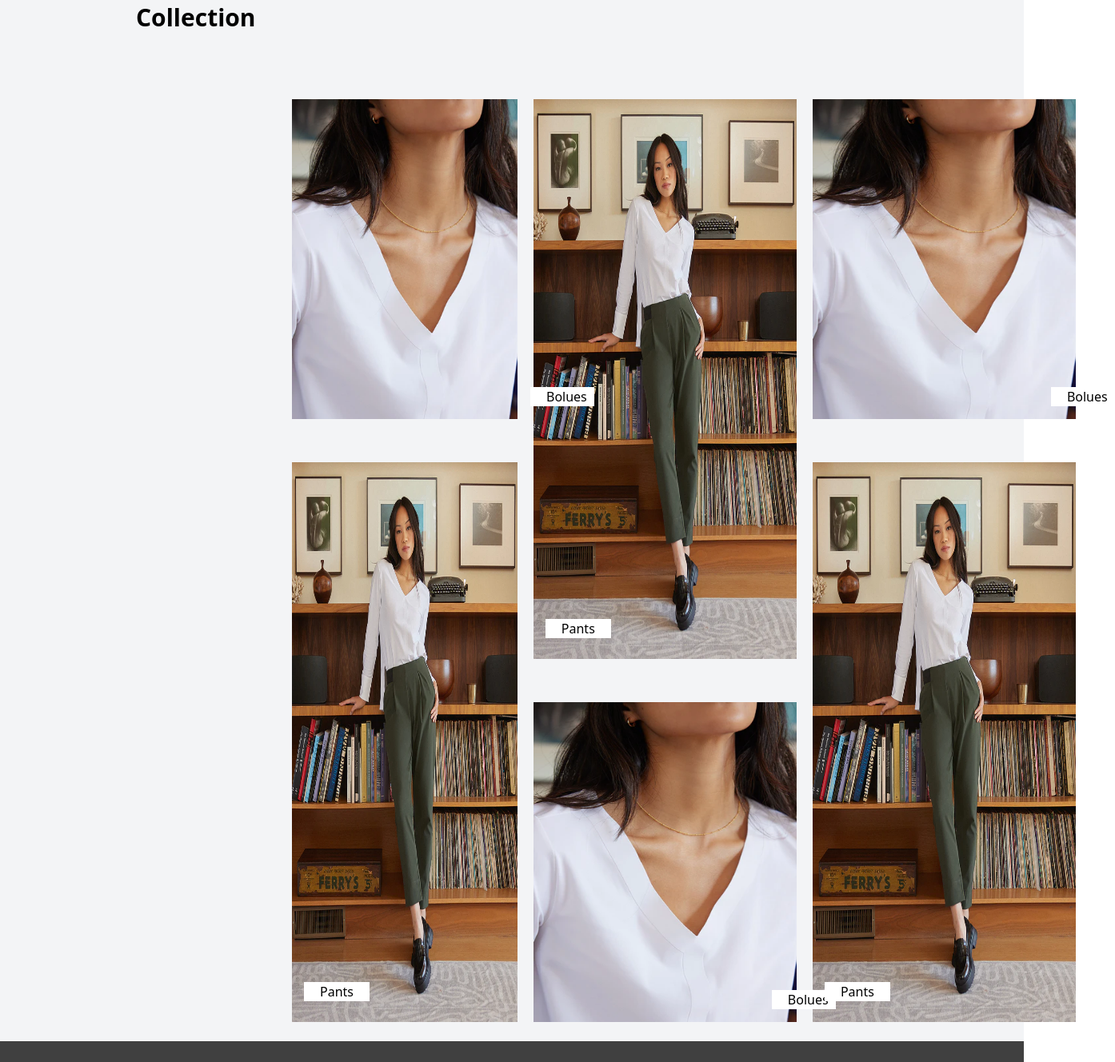
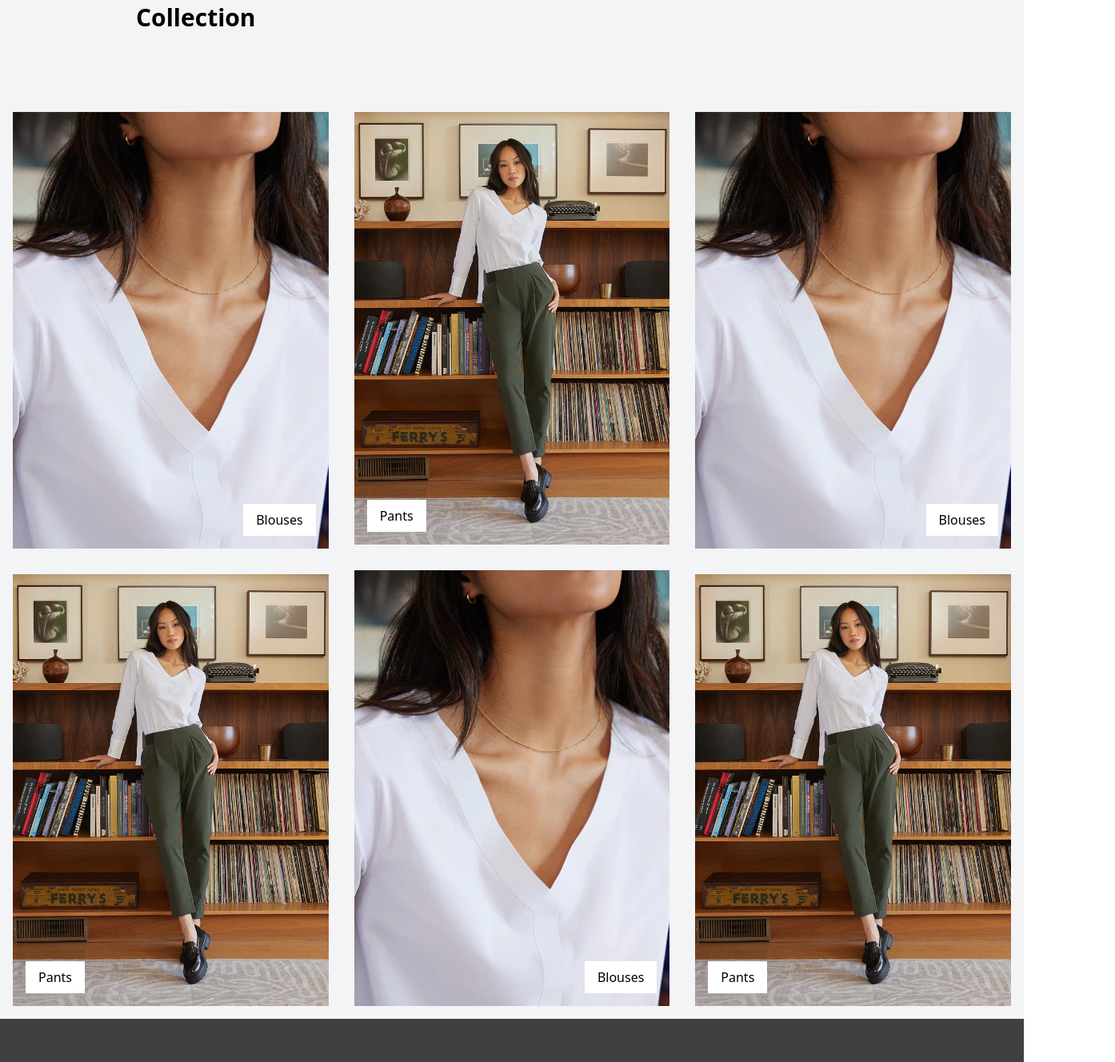
Before and after one commit to caiobrotzki/Modimal, a React (Vite) app: page / in a window 1280 px wide. Shown: the part 1640-2968 px from the top of the page at 80% size, 1394 px wide, since content can reach past the window. Built offline with nearby package versions, Linux system fonts and the light colour scheme.

Commit message:
Refactor Collection component layout and improve image accessibility

```diff
--- a/src/pages/features/home/collecition.tsx
+++ b/src/pages/features/home/collecition.tsx
@@ -4,70 +4,84 @@ import Img2 from "../../../assets/img/637d8076f450d0748072279f5cc2048f.png";
 
 function Collection() {
   return (
-    <div className="flex w-full items-center ml-[65px]">
-      <div>
-        <ul className="ml-[100px]">
-          <li className="ml-[200px] mb-[30px]">
+    <div className="w-full p-4">
+      <div className="grid grid-cols-1 md:grid-cols-2 lg:grid-cols-3 gap-8">
+        <div className="flex flex-col gap-8">
+          <div className="relative">
             <img
               src={Img2}
-              alt=""
-              className="h-[400px]
-              w-[400px]"
+              alt="Blouse"
+              className="w-full h-auto object-cover"
             />
             <Button
-              className="relative left-[298px] bg-white w-[80px] bottom-[40px] pl-[20px] pr-[20px]"
-              title="Bolues"
+              className="absolute bottom-4 right-4 bg-white px-4 py-2"
+              title="Blouses"
             />
-          </li>
-          <li className="ml-[200px] ">
-            <img className="w-[400px] h-[700px]" src={Img1} alt="" />
+          </div>
+          <div className="relative">
+            <img
+              src={Img1}
+              alt="Pants"
+              className="w-full h-auto object-cover"
+            />
             <Button
-              className="relative bottom-[50px] bg-white pl-[20px] pr-[20px] ml-[15px]"
+              className="absolute bottom-4 left-4 bg-white px-4 py-2"
               title="Pants"
             />
-          </li>
-        </ul>
-      </div>
-      <div>
-        <ul className="ml-[20px]">
-          <li className="mb-[30px]">
-            <img className="w-[400px] h-[700px] " src={Img1} alt="" />
+          </div>
+        </div>
+
+        {/* Coluna 2 */}
+        <div className="flex flex-col gap-8">
+          <div className="relative">
+            <img
+              src={Img1}
+              alt="Pants"
+              className="w-full h-auto object-cover"
+            />
             <Button
-              className="relative bottom-[50px] bg-white pl-[20px] pr-[20px] ml-[15px]"
+              className="absolute bottom-4 left-4 bg-white px-4 py-2"
               title="Pants"
             />
-          </li>
-          <li>
-            <img src={Img2} alt="" className="h-[400px] w-[400px]" />
-            <Button
-              className="relative left-[298px] bg-white w-[80px] bottom-[40px] pl-[20px] pr-[20px]"
-              title="Bolues"
-            />
-          </li>
-        </ul>
-      </div>
-      <div>
-        <ul className="">
-          <li className="ml-5 mb-[30px]">
+          </div>
+          <div className="relative">
             <img
               src={Img2}
-              alt=""
-              className="h-[400px]
-              w-[400px]"
+              alt="Blouse"
+              className="w-full h-auto object-cover"
             />
             <Button
-              className="relative left-[298px] bg-white w-[80px] bottom-[40px] pl-[20px] pr-[20px]"
-              title="Bolues"
+              className="absolute bottom-4 right-4 bg-white px-4 py-2"
+              title="Blouses"
             />
-          </li>
-          <li className="ml-5 ">
-            <img className="w-[400px] h-[700px]" src={Img1} alt="" />
+          </div>
+        </div>
+
+        {/* Coluna 3 */}
+        <div className="flex flex-col gap-8">
+          <div className="relative">
+            <img
+              src={Img2}
+              alt="Blouse"
+              className="w-full h-auto object-cover"
+            />
             <Button
-              className="relative bottom-[50px] bg-white pl-[20px] pr-[20px] ml-[15px]"
+              className="absolute bottom-4 right-4 bg-white px-4 py-2"
+              title="Blouses"
+            />
+          </div>
+          <div className="relative">
+            <img
+              src={Img1}
+              alt="Pants"
+              className="w-full h-auto object-cover"
+            />
+            <Button
+              className="absolute bottom-4 left-4 bg-white px-4 py-2"
               title="Pants"
             />
-          </li>
-        </ul>
+          </div>
+        </div>
       </div>
     </div>
   );
```
